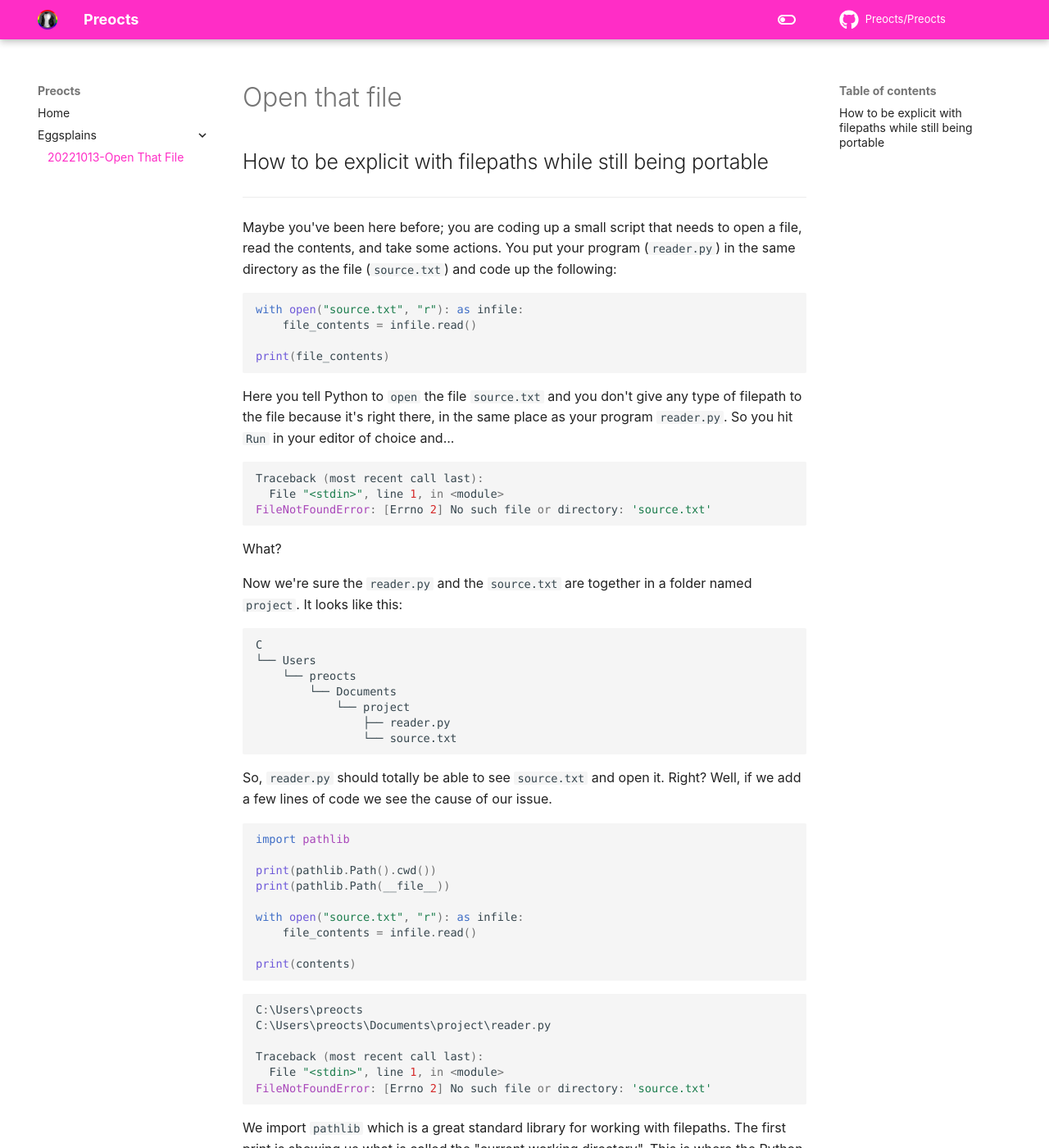
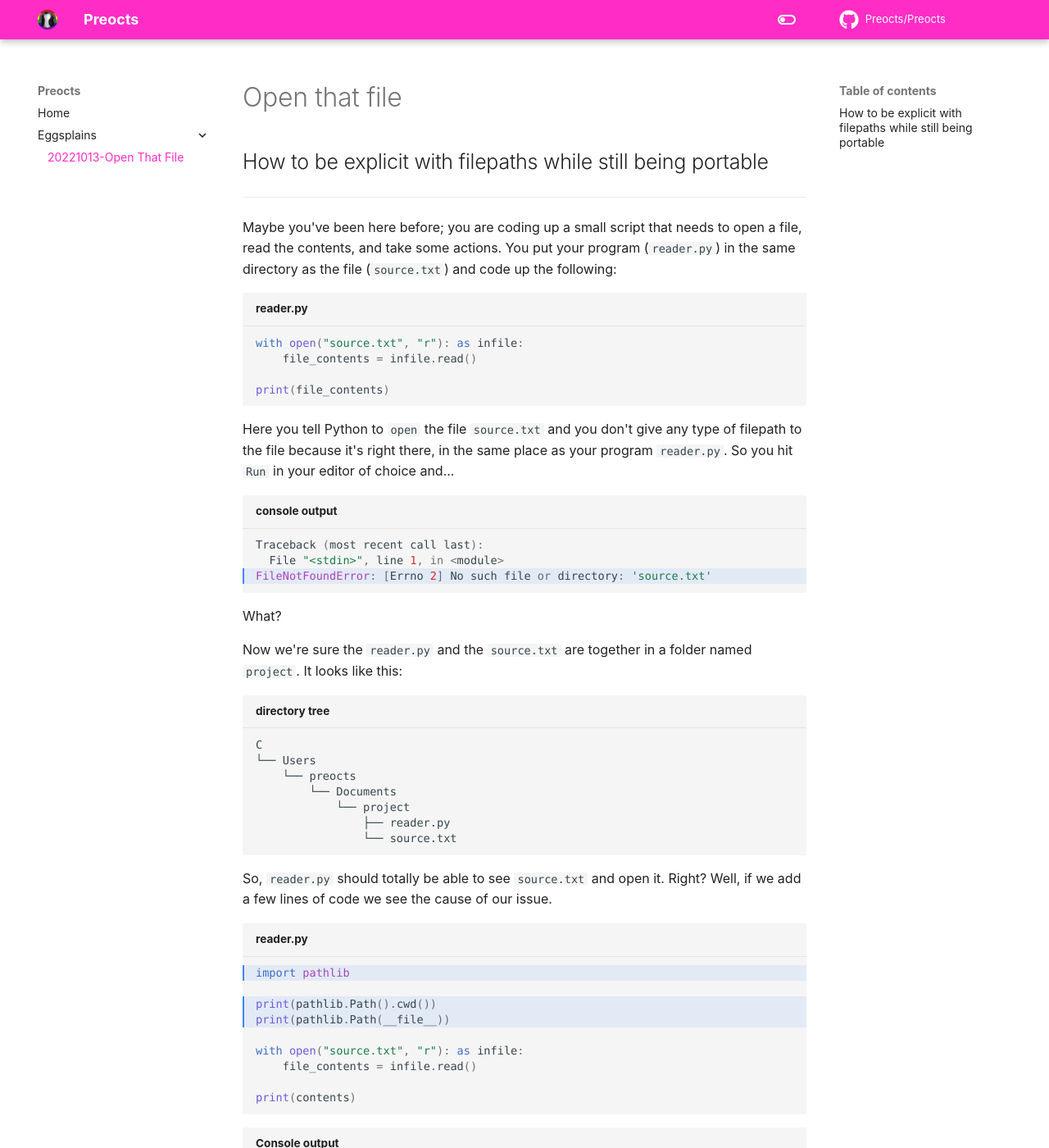
Before and after one commit to Preocts/Preocts, an MkDocs documentation site: the page built from docs/20221013-openthatfile.md, in a window 1280 px wide and 1400 px high. Shown: the whole window at 82% size. Built offline with MkDocs 1.6.1 and Material for MkDocs 9.7.7, drawn with Linux system fonts in a browser that asks for light colours; comment, search, counter and statistics services are not loaded; some of the changed text lies outside the part shown.

Commit message:
Over complicating markdown with highlights and more

````diff
--- a/docs/20221013-openthatfile.md
+++ b/docs/20221013-openthatfile.md
@@ -9,7 +9,7 @@ open a file, read the contents, and take some actions.  You put your program
 (`reader.py`) in the same directory as the file (`source.txt`) and code up the
 following:
 
-```py
+``` py title="reader.py"
 with open("source.txt", "r"): as infile:
     file_contents = infile.read()
 
@@ -20,7 +20,7 @@ Here you tell Python to `open` the file `source.txt` and you don't give any type
 of filepath to the file because it's right there, in the same place as your
 program `reader.py`.  So you hit `Run` in your editor of choice and...
 
-```py
+``` py title="console output" hl_lines="3"
 Traceback (most recent call last):
   File "<stdin>", line 1, in <module>
 FileNotFoundError: [Errno 2] No such file or directory: 'source.txt'
@@ -31,7 +31,7 @@ What?
 Now we're sure the `reader.py` and the `source.txt` are together in a folder
 named `project`.  It looks like this:
 
-```
+``` title="directory tree"
 C
 └── Users
     └── preocts
@@ -44,7 +44,7 @@ C
 So, `reader.py` should totally be able to see `source.txt` and open it. Right?
 Well, if we add a few lines of code we see the cause of our issue.
 
-```py
+``` py title="reader.py" hl_lines="1 3-4"
 import pathlib
 
 print(pathlib.Path().cwd())
@@ -56,7 +56,7 @@ with open("source.txt", "r"): as infile:
 print(contents)
 ```
 
-```py
+```py title="Console output" hl_lines="1-2"
 C:\Users\preocts
 C:\Users\preocts\Documents\project\reader.py
 
@@ -109,7 +109,7 @@ Instead, we can leverage that special `__file__` value and open `source.txt`
 `source.txt` is in relation to `reader.py` we will be able to find and open it.
 To do this, we'll, again, use `pathlib`.
 
-```py
+``` py
 filepath = pathlib.Path(__file__).parent / "source.txt"
 ```
 
@@ -129,7 +129,7 @@ as we move `source.txt` with it.
 
 Our end code looks like this:
 
-```py
+``` py title="reader.py" hl_lines="1 3"
 import pathlib
 
 filepath = pathlib.Path(__file__).parent / "source.txt"
@@ -143,6 +143,8 @@ print(file_contents)
 With an expected output of our file without needing to worry about where the
 Python interpreter is running (working directory).
 
+``` py title="Console output"
+Eggs are amazing. # (1)!
 ```
-Eggs are amazing.
-```
+
+1. eggmazing, if you will...  that's it, that's the yolk.  Hope you had a shell of a good time reading this.
--- a/mkdocs.yml
+++ b/mkdocs.yml
@@ -22,7 +22,7 @@ theme:
       note: octicons/tag-16
       abstract: octicons/checklist-16
       info: octicons/info-16
-      tip: octicons/squirrel-16
+      tip: material/lightbulb-on-10
       success: octicons/check-16
       question: octicons/question-16
       warning: octicons/alert-16
@@ -52,6 +52,7 @@ theme:
   features:
     - navigation.instant
     - navigation.top
+    - content.code.annotate
 
 extra:
   consent:
@@ -78,6 +79,10 @@ markdown_extensions:
   - pymdownx.superfences
   - attr_list
   - md_in_html
+  - pymdownx.highlight:
+      anchor_linenums: true
+  - pymdownx.inlinehilite
+  - pymdownx.snippets
 
 plugins:
   - glightbox:
````
